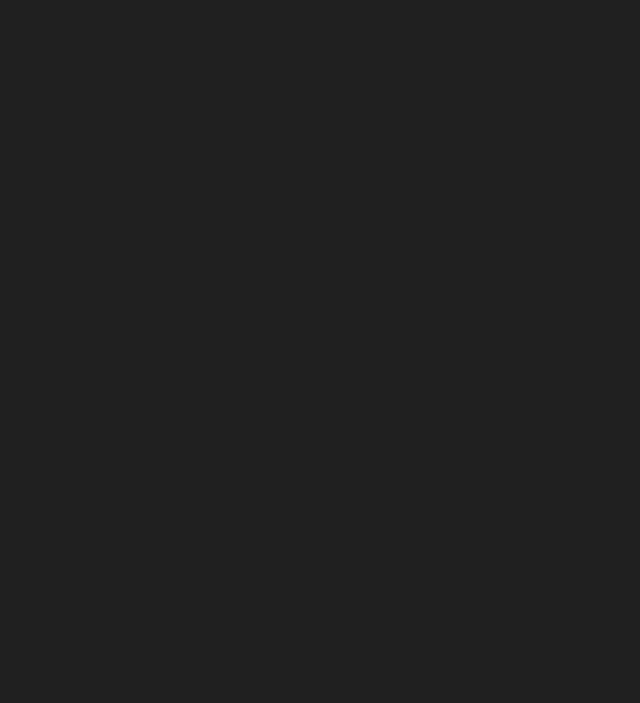
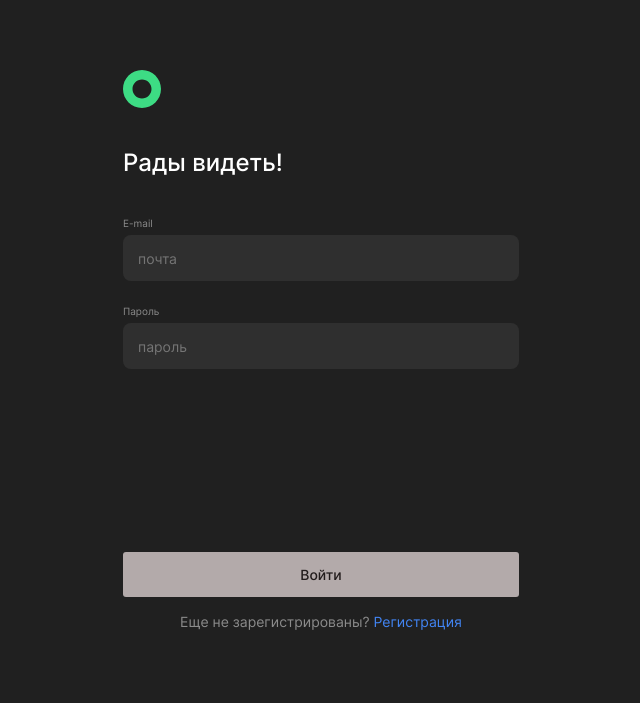
Before and after one commit to b0iii2c0de/movies-explorer-frontend, a React app: page /signin in a window 1280 px wide. Shown: the whole page, without its empty margins (319-959 px from the left). Built offline with nearby package versions, Linux system fonts and the light colour scheme; a web font is replaced by a local one.

Commit message:
reFUCKtor: fix login route and form class

```diff
--- a/src/components/Form/Form.css
+++ b/src/components/Form/Form.css
@@ -19,6 +19,15 @@
 .form-container__button_disabled {
   background-color: #b3aaaa;
   color: #221c1c;
+  border: none;
+  border-radius: 3px;
+  cursor: pointer;
+  font-size: 14px;
+  font-weight: 500;
+  height: 45px;
+  line-height: 17px;
+  margin-top: auto;
+  text-align: center;
 }
 
 .form__title {
--- a/src/components/Login/Login.js
+++ b/src/components/Login/Login.js
@@ -12,7 +12,7 @@ function Login({ onSubmit, errorGlobal, resetErrorGlobal, isLoggedIn }) {
     resetErrorGlobal()
   };
 
-  return (isLoggedIn &&
+  return (
     <main>
       <Form
         title="Рады видеть!"
```
